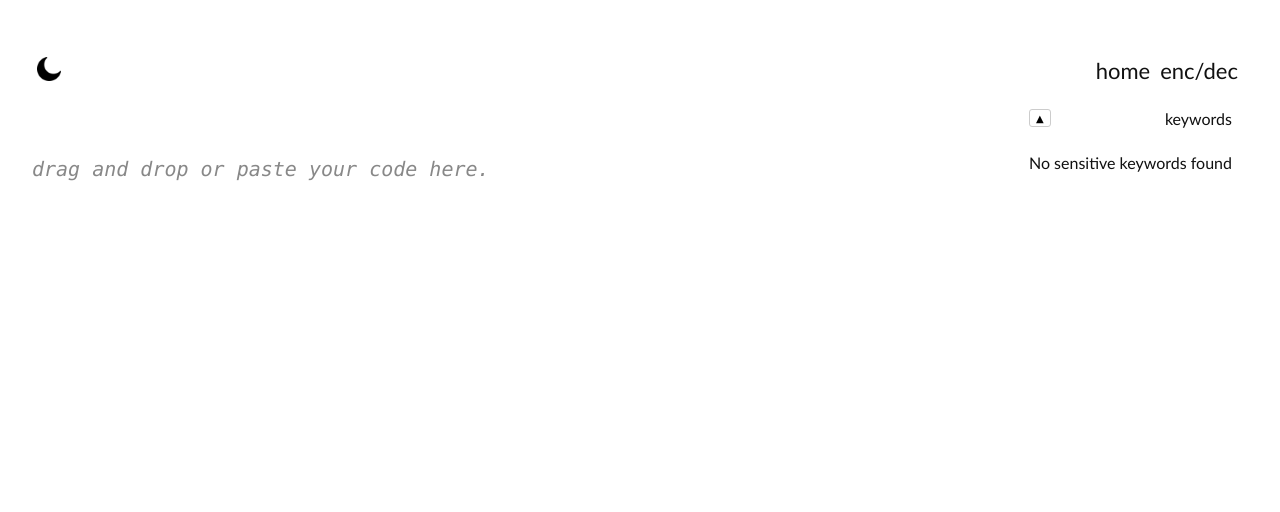
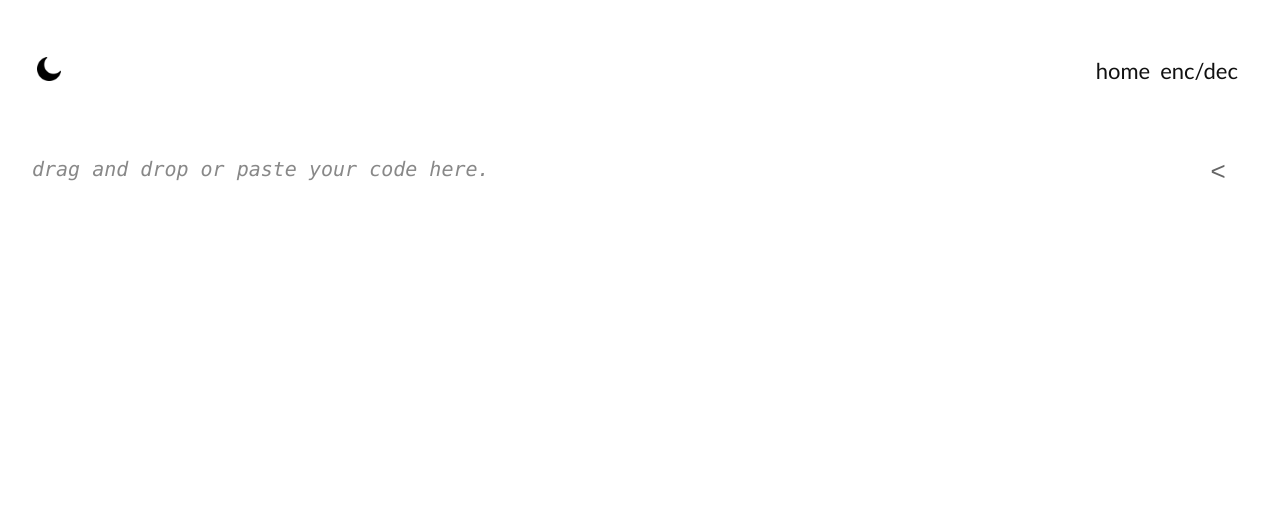
Before and after one commit to juli01100001/toolset, a plain HTML site: page tools/beautify/beautify.html in a window 1280 px wide. Drawn offline with Linux system fonts and the light colour scheme; files whose address does not match are found by name.

Commit message:
adjustments to the  sidebar

```diff
--- a/tools/beautify/beautify.css
+++ b/tools/beautify/beautify.css
@@ -1,5 +1,4 @@
 #editor {
-    padding: 3rem 0;
     font-size: 20px;
     white-space: pre-wrap;
     max-width: 80vw;
@@ -14,54 +13,84 @@
 }
 
 section {
+    padding: 3rem 0;
     display: flex;
     flex-direction: row;
     justify-content: space-between;
 }
 
 #sidebar {
+    font-family: 'Courier New', monospace;
+    width: 250px;
     max-width: 20vw;
     padding: 0 1rem;
+    transition: width 0.3s ease;
+    overflow: hidden;
+}
+
+#sidebar.collapsed {
+    width: 60px;
 }
 
 .hl-url {
     color: #0066cc;
 }
 
-/*
-.hl-jwt {
-    color: #cc0000;
+.toggle-icon {
+    font-family: Arial, sans-serif;
+    font-size: 26px;
 }
 
-.hl-aws {
-    color: #ff6600;
+.sidebar-header {
+    display: flex;
+    align-items: center;
+    justify-content: space-between;
+    margin-bottom: 15px;
+    padding-bottom: 10px;
 }
 
-.hl-api {
-    color: #009900;
+#sidebar.collapsed .sidebar-header {
+    justify-content: center;
 }
 
-.hl-hex {
-    color: #6600cc;
+#sidebar.collapsed .sidebar-header span:not(.toggle-icon) {
+    display: none;
 }
 
-.hl-b64 {
-    color: #996600;
+.sidebar-toggle {
+    background: none;
+    border: none;
+    cursor: pointer;
+    font-size: 16px;
+    width: 30px;
+    height: 30px;
+    display: flex;
+    align-items: center;
+    justify-content: center;
+    color: #666;
 }
 
-.hl-endpoint {
-    color: #660099;
+.sidebar-toggle:hover {
+    color: #333;
 }
 
-.hl-secret {
-    color: #cc0066;
+.sidebar-content {
+    max-height: calc(100% - 50px);
+    overflow-y: auto;
+}
+
+#sidebar.collapsed .sidebar-content {
+    display: none;
+}
+
+.keyword-item {
+    margin-bottom: 8px;
+    padding: 6px 8px;
+    cursor: pointer;
+}
+
+.keyword-name {
     font-weight: bold;
-} */
-
-
-.hl-keyword.highlighted {
-    background-color: rgb(255, 230, 5);
-    transition: background-color 0.3s ease;
 }
 
 .keyword-lines .line-number {
@@ -75,41 +104,12 @@ section {
     text-decoration: none;
 }
 
-.sidebar-header {
-    display: flex;
-    align-items: center;
-    justify-content: space-between;
-    margin-bottom: 15px;
-    padding-bottom: 10px;
+.hl-keyword.highlighted {
+    background-color: rgb(255, 230, 5);
+    transition: background-color 0.3s ease;
 }
 
-.sidebar-toggle {
-    background: none;
-    border: 1px solid #ccc;
-    border-radius: 3px;
-    cursor: pointer;
-    font-size: 10px;
-    padding: 2px 6px;
-}
-
-.sidebar-content {
-    max-height: calc(100% - 50px);
-    overflow-y: auto;
-}
-
-.keyword-item {
-    margin-bottom: 8px;
-    padding: 6px 8px;
-    cursor: pointer;
-}
-
-.keyword-name {
-    font-weight: bold;
-
-}
-
-@media screen and (max-width:1000px) {
-
+@media screen and (max-width: 1000px) {
     #sidebar {
         display: none;
     }
@@ -117,6 +117,4 @@ section {
     #editor {
         width: 100%;
     }
-
-
 }
```
Also changed, not shown: tools/beautify/beautify.js.
